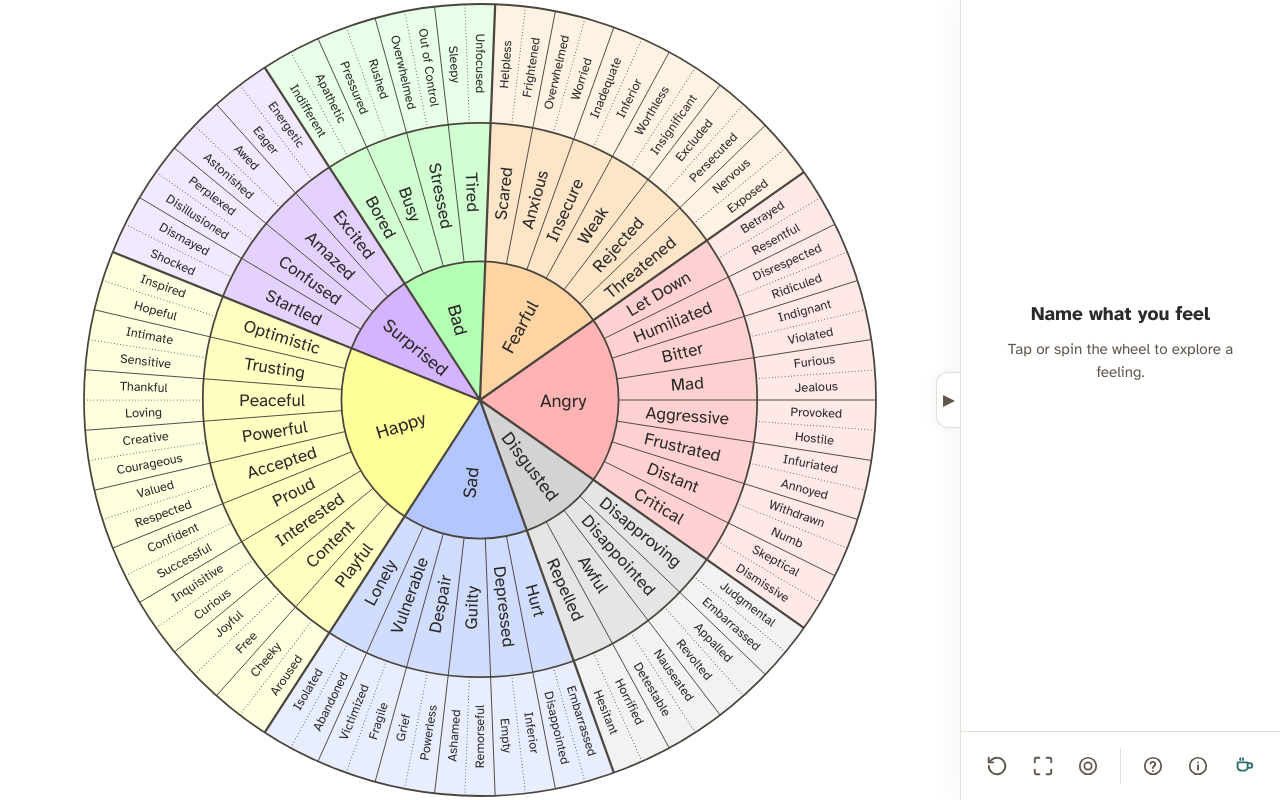
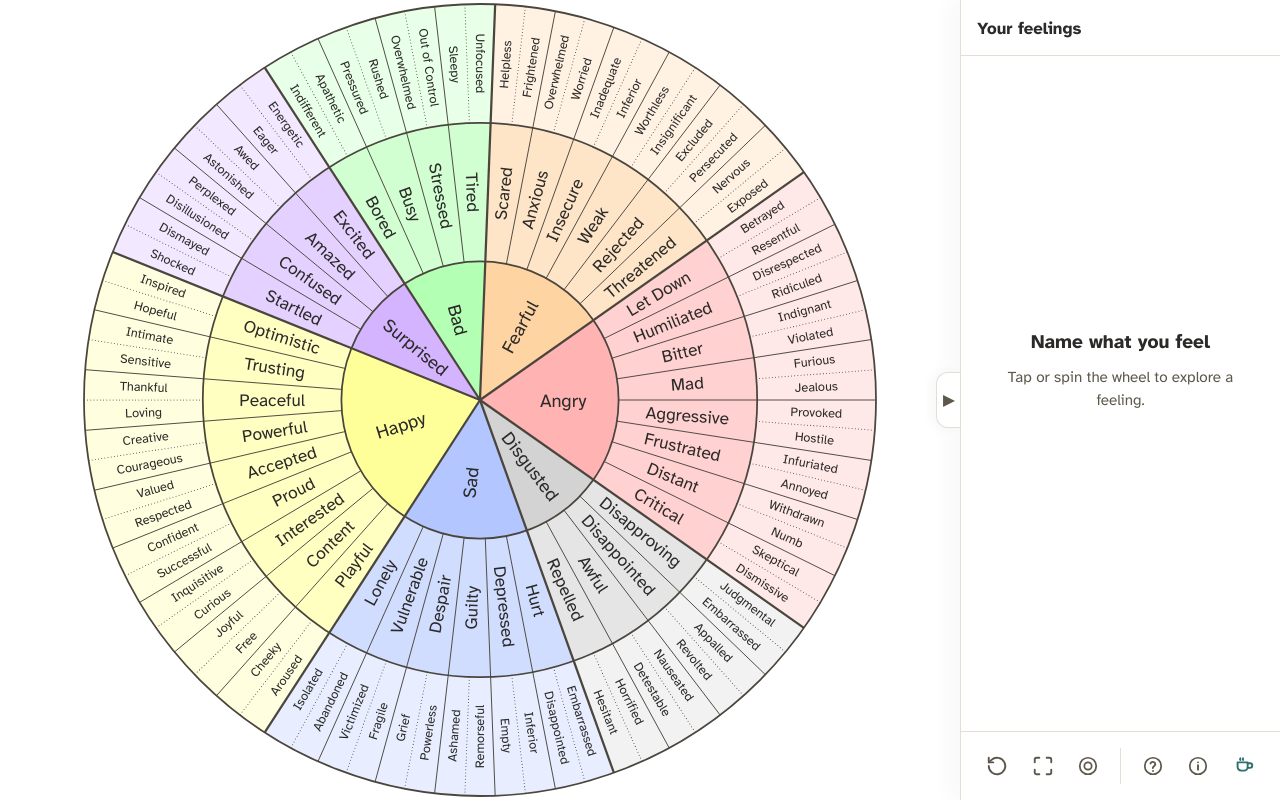
Before and after one commit to jttrs/interactive-feelings-wheel, a website built with Vite: page index.html in a window 1280 px wide. Built offline with nearby package versions, Linux system fonts and the light colour scheme.

Commit message:
feat(ui): landing tab adopts the tabbed head+body layout ("Your feelings")
The Explore (home) tab now uses the same .view-head (title) + .view-body
structure as Help/About/Support, so all four sidebar tabs are visually
consistent. No back button on Explore (it's home). Empty-state invitation stays
centered in the body; emotion cards render below. New .view-body--explore zeroes
the body's own padding/gap so the empty state centers and the cards list keeps
its own spacing.

92 unit + 29 e2e green; visual snapshots re-baselined; 0 lint errors.

Co-Authored-By: Claude Opus 4.8 (1M context) <noreply@anthropic.com>

```diff
--- a/index.html
+++ b/index.html
@@ -28,14 +28,21 @@
                 </div>
 
                 <div class="panel-content">
-                    <!-- EXPLORE view (default): empty-state invitation + emotion tiles -->
-                    <div class="panel-view panel-view--explore" id="view-explore">
-                        <div class="panel-empty" id="panel-instructions">
-                            <p class="empty-title">Name what you feel</p>
-                            <p class="empty-hint">Tap or spin the wheel to explore a feeling.</p>
+                    <!-- EXPLORE view (default): same tabbed head + body as the other
+                         views (no back button — this is the home tab). -->
+                    <div class="panel-view panel-view--explore" id="view-explore" role="region"
+                         aria-label="Your feelings">
+                        <div class="view-head">
+                            <h2 class="view-title">Your feelings</h2>
                         </div>
-                        <div class="emotion-tiles" id="emotion-tiles">
-                            <!-- Emotion tiles will be dynamically added here -->
+                        <div class="view-body view-body--explore">
+                            <div class="panel-empty" id="panel-instructions">
+                                <p class="empty-title">Name what you feel</p>
+                                <p class="empty-hint">Tap or spin the wheel to explore a feeling.</p>
+                            </div>
+                            <div class="emotion-tiles" id="emotion-tiles">
+                                <!-- Emotion cards are added here dynamically -->
+                            </div>
                         </div>
                     </div>
 
--- a/styles.css
+++ b/styles.css
@@ -586,6 +586,14 @@ body {
 
 /* Flush body for the embedded Ko-fi iframe (fills edge-to-edge). */
 .view-body--flush {
+    padding: 0;
+    gap: 0;
+}
+
+/* Explore body owns no padding/gap itself — the empty state centres, and the
+   emotion-cards list brings its own padding. Keeps the empty invitation vertically
+   centred beneath the tab title. */
+.view-body--explore {
     padding: 0;
     gap: 0;
 }
```
Also changed, not shown: tests/e2e/visual.spec.js-snapshots/tiny-default-chromium-darwin.png.
